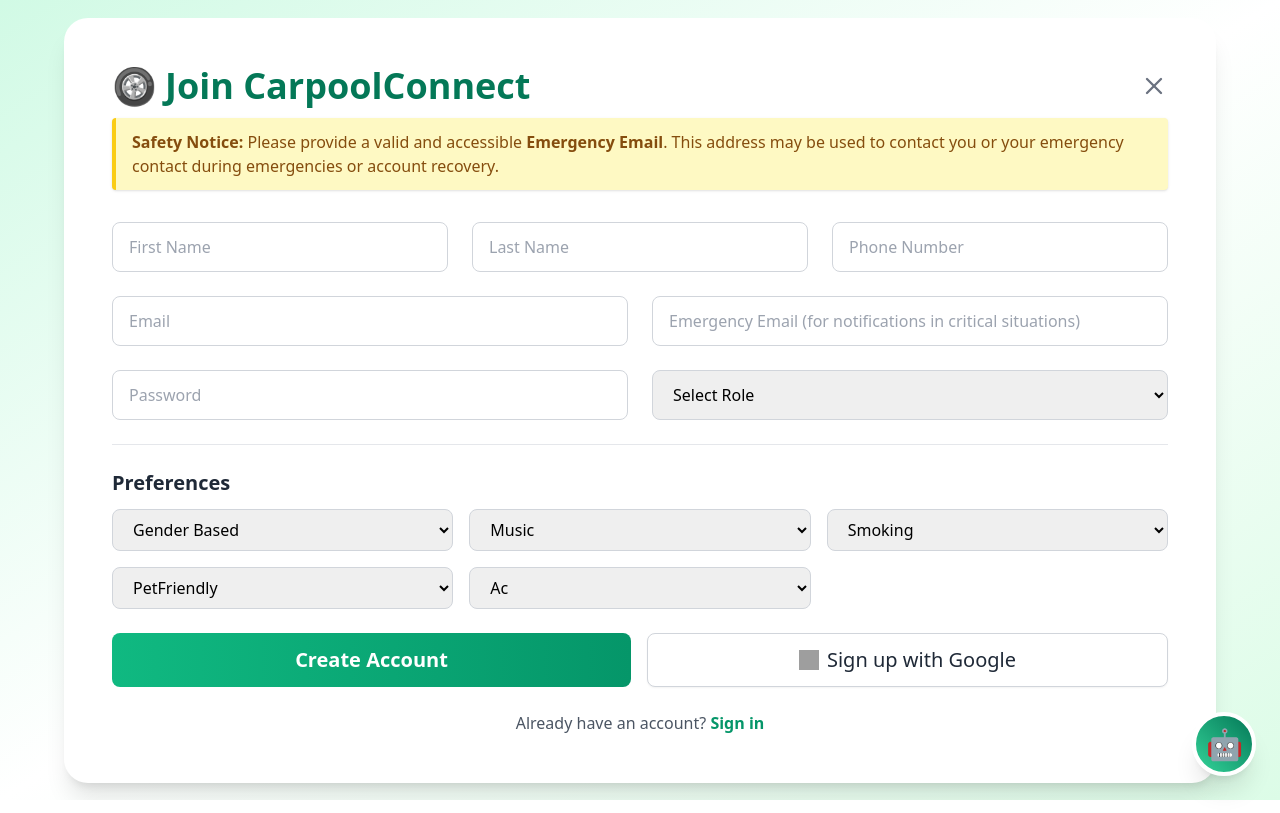
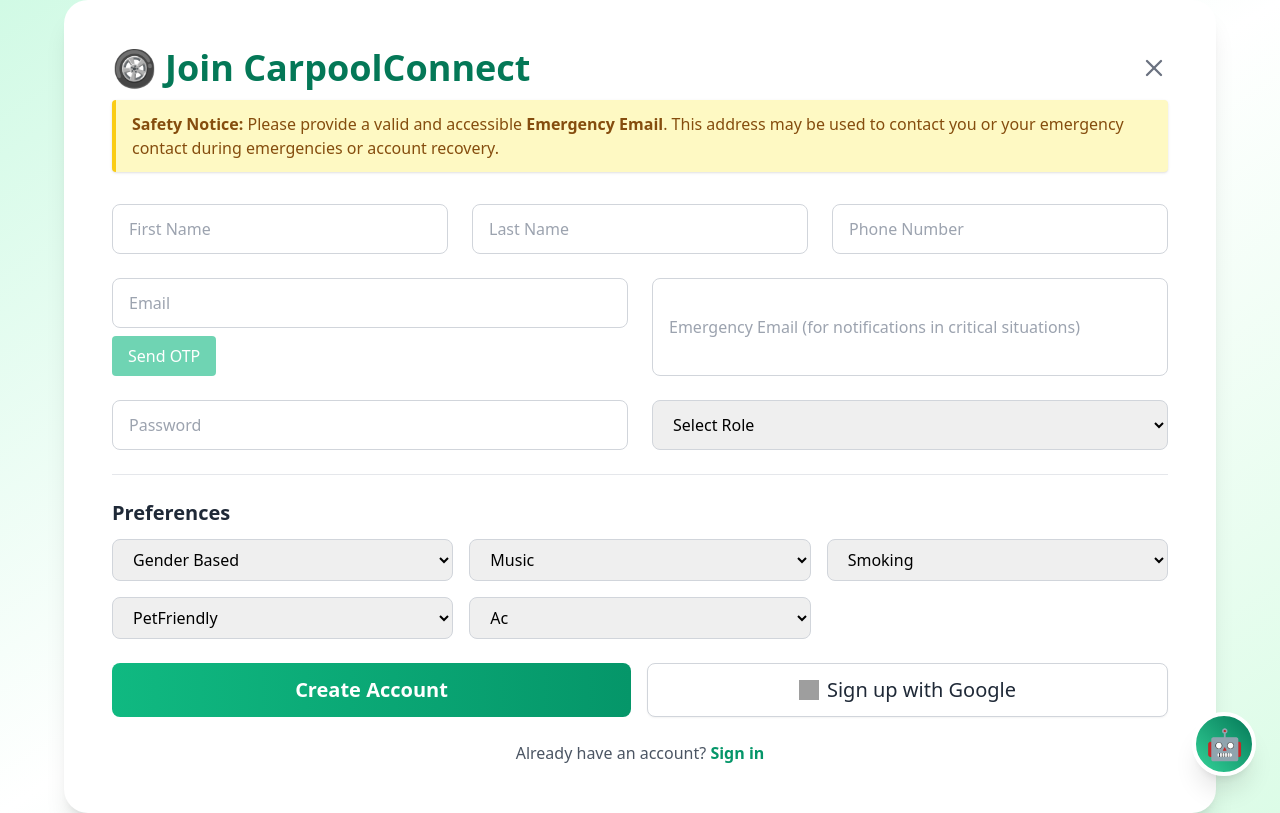
Before and after one commit to CoDe-WiZaDd-18-DOTCOM/Carpooling-Frontend, a React (Vite) app: page /signup in a window 1280 px wide. Built offline with nearby package versions, Linux system fonts and the light colour scheme; grey boxes are pictures that could not be loaded.

Commit message:
merge branch

```diff
--- a/src/pages/signup.jsx
+++ b/src/pages/signup.jsx
@@ -1,7 +1,7 @@
 import React, { useState } from "react";
 import { useNavigate } from "react-router-dom";
 import { X } from "lucide-react";
-import { GOOGLE_URL, SIGNUP_URL } from "../utils/apis";
+import { GOOGLE_URL, SIGNUP_URL, VERIFY_EMAIL, VERIFY_OTP } from "../utils/apis";
 import axios from "axios";
 
 function Signup() {
@@ -24,6 +24,25 @@ function Signup() {
     },
   });
 
+  const [otp, setOtp] = useState("");
+  const [otpSent, setOtpSent] = useState(false);
+  const [otpVerified, setOtpVerified] = useState(false);
+  const [resendTimeout, setResendTimeout] = useState(0);
+
+  // Helper: resend OTP cooldown
+  const startResendTimeout = () => {
+    setResendTimeout(30);
+    let timer = setInterval(() => {
+      setResendTimeout((t) => {
+        if (t <= 1) {
+          clearInterval(timer);
+          return 0;
+        }
+        return t - 1;
+      });
+    }, 1000);
+  };
+
   const handleSignupChange = (field, value) => {
     if (field.includes(".")) {
       const [parent, child] = field.split(".");
@@ -42,8 +61,52 @@ function Signup() {
     }
   };
 
+  const sendOtp = async () => {
+    if (!signupData.email) {
+      alert("Please enter your email to get OTP.");
+      return;
+    }
+    try {
+      await axios.post(
+        VERIFY_EMAIL,
+        { email: signupData.email },
+        {
+          headers: { "Content-Type": "application/json" },
+        }
+      );
+      setOtpSent(true);
+      setOtpVerified(false);
+      setOtp("");
+      alert("OTP sent! Check your email.");
+      startResendTimeout();
+    } catch {
+      alert("Could not send OTP. Try again.");
+    }
+  };
+
+  const verifyOtp = async () => {
+    try {
+      const res = await axios.post(
+        VERIFY_OTP,
+        { email: signupData.email, otp }
+      );
+      if (res.status === 200) {
+        setOtpVerified(true);
+        alert("OTP verification successful.");
+      } else {
+        throw new Error();
+      }
+    } catch {
+      alert("Invalid or expired OTP.");
+    }
+  };
+
   const handleSubmit = async (e) => {
     e.preventDefault();
+    if (!otpVerified) {
+      alert("Please verify your OTP before signing up.");
+      return;
+    }
     try {
       const response = await axios.post(SIGNUP_URL, signupData);
       if (response.status === 200) {
@@ -87,7 +150,6 @@ function Signup() {
               onChange={(e) => handleSignupChange("firstName", e.target.value)}
               className="w-full px-4 py-3 border border-gray-300 rounded-lg text-base"
               placeholder="First Name"
-              required
             />
             <input
               type="text"
@@ -95,7 +157,6 @@ function Signup() {
               onChange={(e) => handleSignupChange("lastName", e.target.value)}
               className="w-full px-4 py-3 border border-gray-300 rounded-lg text-base"
               placeholder="Last Name"
-              required
             />
             <input
               type="tel"
@@ -103,18 +164,58 @@ function Signup() {
               onChange={(e) => handleSignupChange("phoneNumber", e.target.value)}
               className="w-full px-4 py-3 border border-gray-300 rounded-lg text-base"
               placeholder="Phone Number"
-              required
             />
           </div>
           <div className="grid grid-cols-1 md:grid-cols-2 gap-6">
+            <div>
               <input
                 type="email"
                 value={signupData.email}
                 onChange={(e) => handleSignupChange("email", e.target.value)}
                 className="w-full px-4 py-3 border border-gray-300 rounded-lg text-base"
                 placeholder="Email"
-              required
               />
+              <div className="flex items-center gap-2 mt-2">
+                <button
+                  type="button"
+                  onClick={sendOtp}
+                  className="bg-emerald-500 text-white px-4 py-2 rounded disabled:opacity-60"
+                  disabled={!signupData.email || (otpSent && resendTimeout > 0)}
+                >
+                  {otpSent && resendTimeout > 0
+                    ? `Resend OTP (${resendTimeout}s)`
+                    : otpSent
+                    ? "Resend OTP"
+                    : "Send OTP"}
+                </button>
+                {otpSent && !otpVerified && (
+                  <div className="flex-1">
+                    <div className="flex items-center gap-2 mt-1">
+                      <input
+                        type="text"
+                        value={otp}
+                        maxLength={6}
+                        onChange={e => setOtp(e.target.value)}
+                        className="px-3 py-2 border border-gray-300 rounded-lg w-36"
+                        placeholder="Enter OTP"
+                      />
+                      <button
+                        type="button"
+                        onClick={verifyOtp}
+                        className="bg-emerald-600 text-white px-4 py-2 rounded"
+                      >
+                        Verify OTP
+                      </button>
+                    </div>
+                  </div>
+                )}
+                {otpVerified && (
+                  <span className="text-green-600 font-medium ml-2">
+                    ✔ Verified
+                  </span>
+                )}
+              </div>
+            </div>
             <input
               type="email"
               value={signupData.emergencyEmail || ""}
@@ -131,13 +232,11 @@ function Signup() {
               onChange={(e) => handleSignupChange("password", e.target.value)}
               className="w-full px-4 py-3 border border-gray-300 rounded-lg text-base"
               placeholder="Password"
-              required
             />
             <select
               value={signupData.role}
               onChange={(e) => handleSignupChange("role", e.target.value)}
               className="w-full px-4 py-3 border border-gray-300 rounded-lg text-base"
-              required
             >
               <option value="">Select Role</option>
               <option value="RIDER">Rider</option>
@@ -174,10 +273,12 @@ function Signup() {
               ))}
             </div>
           </div>
+          {/* BUTTONS: Create + Google side by side */}
           <div className="flex flex-col sm:flex-row gap-4 mt-8">
             <button
               type="submit"
               className="flex-1 bg-gradient-to-r from-emerald-500 to-emerald-600 text-white py-3 rounded-lg text-xl font-bold hover:from-emerald-600 hover:to-emerald-700 transition"
+              disabled={!otpVerified}
             >
               Create Account
             </button>
```
Lines whose indentation alone changed are shown as unchanged.
